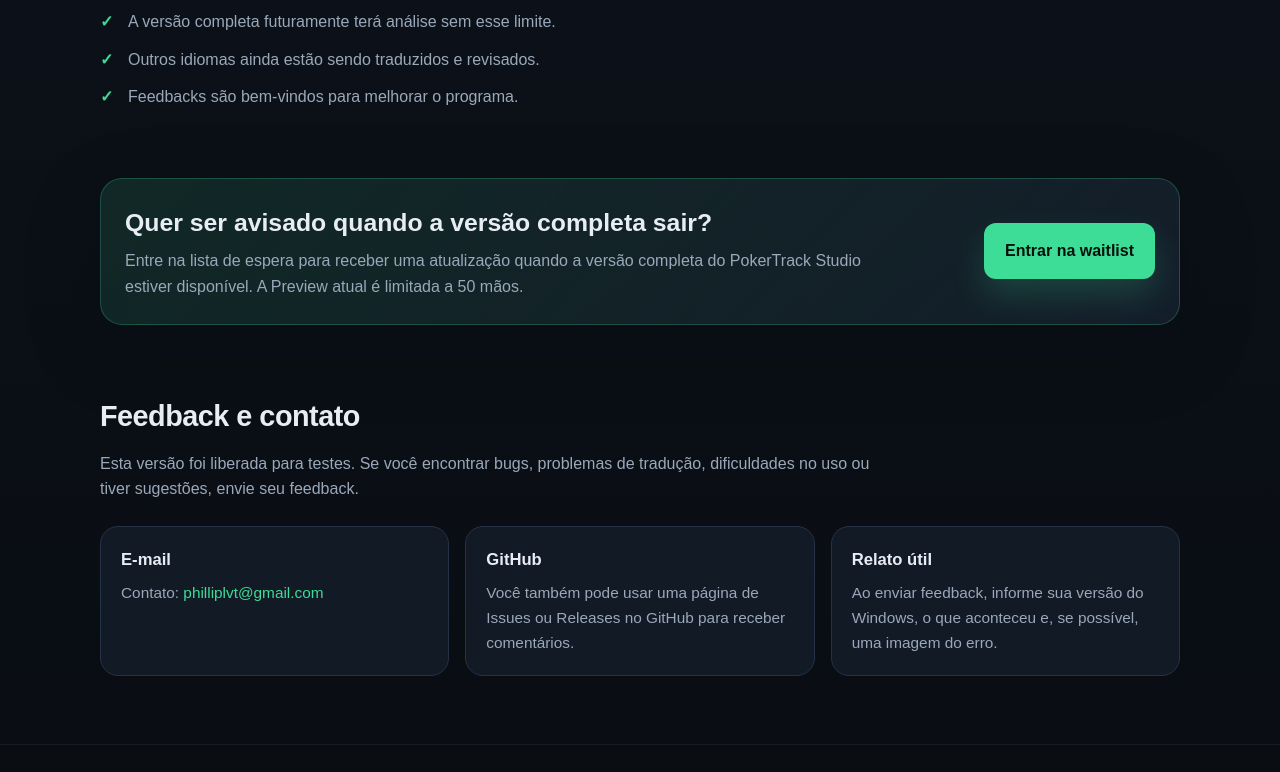
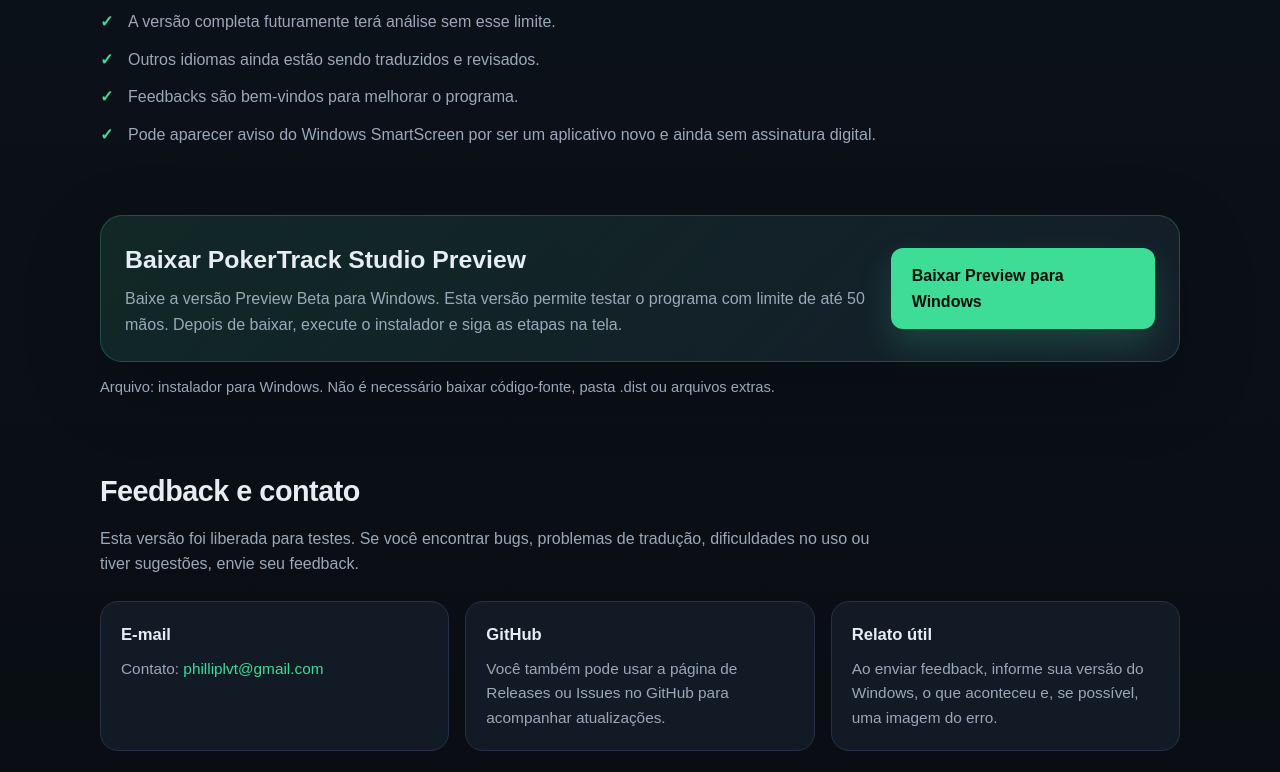
Before and after one commit to PhillipRHR/pokertrack-studio-site, a plain HTML site: page index.html in a window 1280 px wide. Shown: the part 2004-2776 px from the top of the page. Drawn offline with Linux system fonts and the light colour scheme.

Commit message:
Update index.html

```diff
--- a/index.html
+++ b/index.html
@@ -390,6 +390,7 @@
     }
   </style>
 </head>
+
 <body>
   <header>
     <div class="container nav">
@@ -406,15 +407,20 @@
       <div class="container hero-grid">
         <div>
           <div class="badge">Preview Beta · versão inicial</div>
+
           <h1>Organize e revise suas mãos e torneios com mais clareza.</h1>
+
           <p class="hero-text">
-            PokerTrack Studio é um app desktop para Windows criado para ajudar na organização, registro e revisão de mãos e torneios de poker. Esta é uma versão Preview Beta, liberada para testes iniciais e feedbacks.
+            PokerTrack Studio é um app desktop para Windows criado para ajudar na organização,
+            registro e revisão de mãos e torneios de poker. Esta é uma versão Preview Beta,
+            liberada para testes iniciais e feedbacks.
           </p>
 
           <div class="actions">
-            <a class="button button-primary" href="#waitlist">
-              Entrar na waitlist
+            <a class="button button-primary" href="#download">
+              Baixar Preview para Windows
             </a>
+
             <a class="button button-secondary" href="#feedback">
               Enviar feedback
             </a>
@@ -431,6 +437,7 @@
             <span class="dot"></span>
             <span class="dot"></span>
           </div>
+
           <div class="mock-title">PokerTrack Studio</div>
           <div class="mock-line long"></div>
           <div class="mock-line mid"></div>
@@ -441,10 +448,12 @@
               <strong>50</strong>
               <span>mãos na Preview</span>
             </div>
+
             <div class="stat">
               <strong>Win</strong>
               <span>Windows app</span>
             </div>
+
             <div class="stat">
               <strong>Beta</strong>
               <span>em evolução</span>
@@ -457,8 +466,11 @@
     <section>
       <div class="container">
         <h2 class="section-title">O que é o PokerTrack Studio?</h2>
+
         <p class="section-text">
-          É uma ferramenta simples para organizar informações de mãos e torneios, facilitando a revisão do próprio jogo. A ideia é ajudar no estudo e na organização, sem prometer resultados financeiros, lucro ou vantagem garantida.
+          É uma ferramenta simples para organizar informações de mãos e torneios,
+          facilitando a revisão do próprio jogo. A ideia é ajudar no estudo e na organização,
+          sem prometer resultados financeiros, lucro ou vantagem garantida.
         </p>
       </div>
     </section>
@@ -466,6 +478,7 @@
     <section>
       <div class="container">
         <h2 class="section-title">Recursos principais</h2>
+
         <p class="section-text">
           A versão atual ainda é inicial, mas já serve como base para testar o fluxo principal do programa.
         </p>
@@ -507,7 +520,10 @@
     <section>
       <div class="container">
         <div class="notice">
-          <strong>Aviso importante:</strong> o PokerTrack Studio está em versão Preview Beta. Bugs, ajustes visuais e mudanças de funcionamento ainda podem acontecer. Alguns idiomas ainda estão em processo de tradução; por enquanto, a experiência pode estar mais completa em português/inglês, dependendo da tela.
+          <strong>Aviso importante:</strong>
+          o PokerTrack Studio está em versão Preview Beta. Bugs, ajustes visuais e mudanças de funcionamento
+          ainda podem acontecer. Alguns idiomas ainda estão em processo de tradução; por enquanto,
+          a experiência pode estar mais completa em português/inglês, dependendo da tela.
         </div>
       </div>
     </section>
@@ -515,6 +531,7 @@
     <section>
       <div class="container">
         <h2 class="section-title">Informações da Preview</h2>
+
         <ul class="info-list">
           <li>Disponível para Windows.</li>
           <li>Versão Preview Beta para testes iniciais.</li>
@@ -522,32 +539,41 @@
           <li>A versão completa futuramente terá análise sem esse limite.</li>
           <li>Outros idiomas ainda estão sendo traduzidos e revisados.</li>
           <li>Feedbacks são bem-vindos para melhorar o programa.</li>
+          <li>Pode aparecer aviso do Windows SmartScreen por ser um aplicativo novo e ainda sem assinatura digital.</li>
         </ul>
       </div>
     </section>
 
-    <section id="waitlist">
+    <section id="download">
       <div class="container">
         <div class="download-box">
           <div>
-            <h2>Quer ser avisado quando a versão completa sair?</h2>
+            <h2>Baixar PokerTrack Studio Preview</h2>
+
             <p>
-              Entre na lista de espera para receber uma atualização quando a versão completa do PokerTrack Studio estiver disponível. A Preview atual é limitada a 50 mãos.
+              Baixe a versão Preview Beta para Windows. Esta versão permite testar o programa com limite
+              de até 50 mãos. Depois de baixar, execute o instalador e siga as etapas na tela.
             </p>
           </div>
 
-          <a class="button button-primary" href="https://docs.google.com/forms/d/e/1FAIpQLSfeMv1X0NAhb-TSjKJvlFmnd6HnfObLElaMuTNIK5HSLKpL3g/viewform?usp=publish-editor" target="_blank" rel="noopener">
-            Entrar na waitlist
+          <a class="button button-primary" href="https://github.com/PhillipRHR/pokertrack-studio-site/releases/download/v0.1.0-preview/PokerTrackStudio_Preview_Setup_v0.1.0_Beta.exe" target="_blank" rel="noopener">
+            Baixar Preview para Windows
           </a>
         </div>
+
+        <p class="small-note" style="margin-top: 14px;">
+          Arquivo: instalador para Windows. Não é necessário baixar código-fonte, pasta .dist ou arquivos extras.
+        </p>
       </div>
     </section>
 
     <section id="feedback">
       <div class="container">
         <h2 class="section-title">Feedback e contato</h2>
+
         <p class="section-text">
-          Esta versão foi liberada para testes. Se você encontrar bugs, problemas de tradução, dificuldades no uso ou tiver sugestões, envie seu feedback.
+          Esta versão foi liberada para testes. Se você encontrar bugs, problemas de tradução,
+          dificuldades no uso ou tiver sugestões, envie seu feedback.
         </p>
 
         <div class="grid">
@@ -558,7 +584,7 @@
 
           <article class="card">
             <h3>GitHub</h3>
-            <p>Você também pode usar uma página de Issues ou Releases no GitHub para receber comentários.</p>
+            <p>Você também pode usar a página de Releases ou Issues no GitHub para acompanhar atualizações.</p>
           </article>
 
           <article class="card">
```
